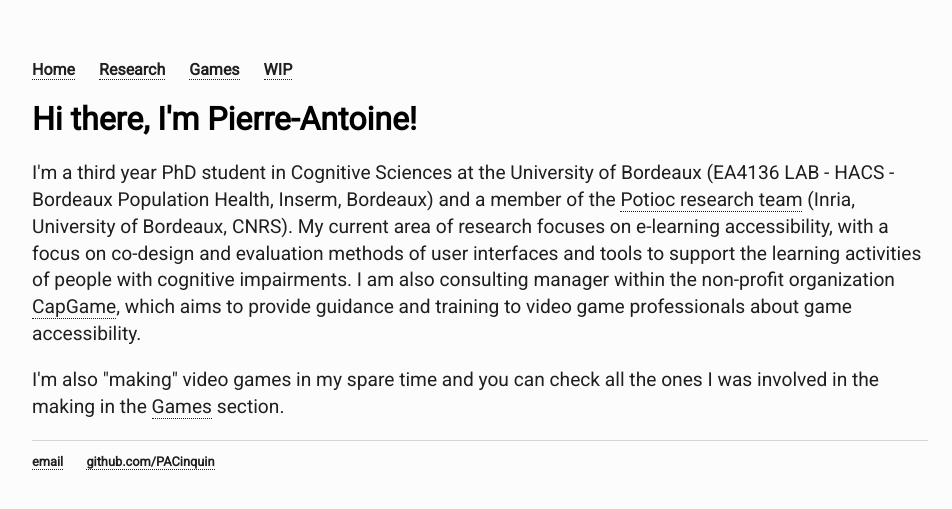
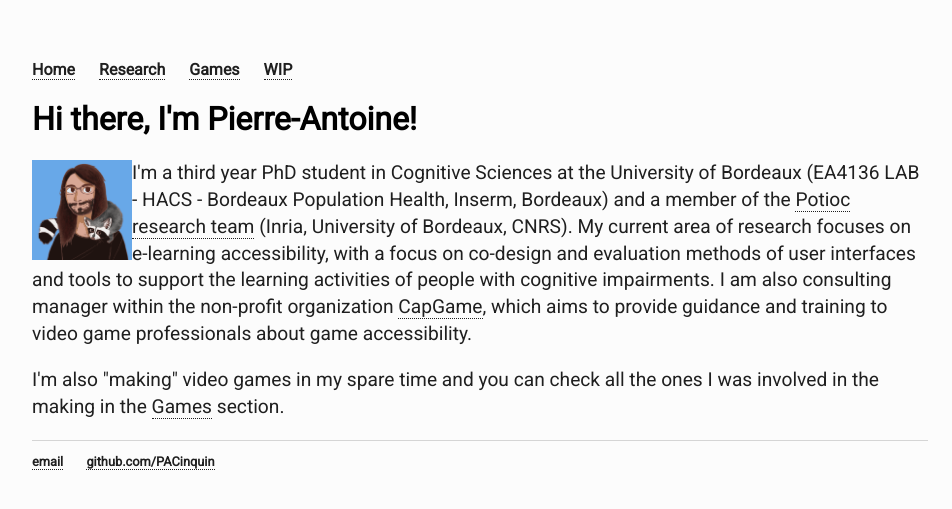
Before and after one commit to PACinquin/pacinquin.github.io, a Jekyll site: the page built from index.html, in a window 1280 px wide. Shown: the top 509 px of the page, without its empty margins (160-1112 px from the left). Built offline with Jekyll 4.4.1, drawn with Linux system fonts in a browser that asks for light colours.

Commit message:
avatar added

```diff
--- a/css/main.css
+++ b/css/main.css
@@ -87,6 +87,11 @@ div.meta_gallery {
     height:auto;
 }
 
+.avatar {
+  float:left;
+  width:100px;
+  height:100px;
+}
 
 .projects-list {
   margin: 0;
--- a/index.html
+++ b/index.html
@@ -4,6 +4,8 @@ title: PAC website
 ---
 <div class="blurb">
 	<h1>Hi there, I'm Pierre-Antoine!</h1>
-	<p>I'm a third year PhD student in Cognitive Sciences at the University of Bordeaux (EA4136 LAB - HACS - Bordeaux Population Health, Inserm, Bordeaux) and a member of the <a href="https://team.inria.fr/potioc/">Potioc research team</a> (Inria, University of Bordeaux, CNRS). My current area of research focuses on e-learning accessibility, with a focus on co-design and evaluation methods of user interfaces and tools to support the learning activities of people with cognitive impairments. I am also consulting manager within the non-profit organization <a href="http://www.capgame.fr/">CapGame</a>, which aims to provide guidance and training to video game professionals about game accessibility.</p>
+	<p>
+	<img class="avatar" src="/img/pac.png" alt="This is a drawing of me.">
+	I'm a third year PhD student in Cognitive Sciences at the University of Bordeaux (EA4136 LAB - HACS - Bordeaux Population Health, Inserm, Bordeaux) and a member of the <a href="https://team.inria.fr/potioc/">Potioc research team</a> (Inria, University of Bordeaux, CNRS). My current area of research focuses on e-learning accessibility, with a focus on co-design and evaluation methods of user interfaces and tools to support the learning activities of people with cognitive impairments. I am also consulting manager within the non-profit organization <a href="http://www.capgame.fr/">CapGame</a>, which aims to provide guidance and training to video game professionals about game accessibility.</p>
 	<p>I'm also "making" video games in my spare time and you can check all the ones I was involved in the making in the <a href="/playthings.html">Games</a> section.</p>
 </div><!-- /.blurb -->
```
Also changed, not shown: img/pac.png (added).
